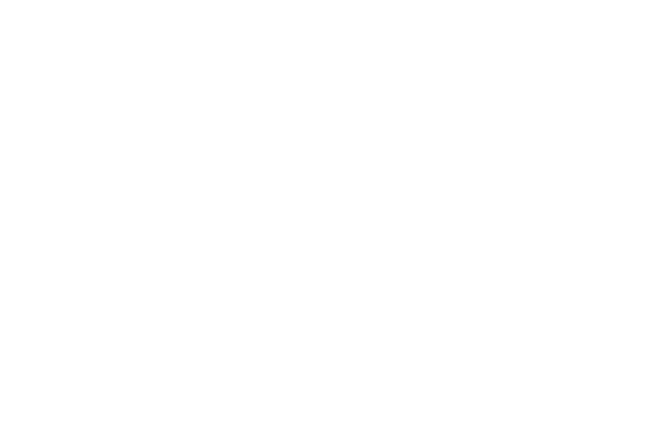
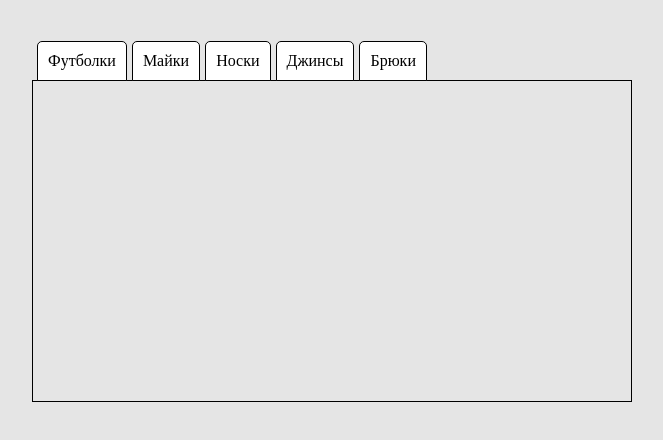
Before and after one commit to Zaouza163/GildiyaPRO_Test, a plain HTML site: page index.html in a window 1280 px wide. Shown: the whole page, without its empty margins (308-971 px from the left). Drawn offline with Linux system fonts and the light colour scheme; the site is published under a folder, as on GitHub Pages, so addresses that start at the root find nothing.

Commit message:
Update index.html

```diff
--- a/index.html
+++ b/index.html
@@ -5,8 +5,8 @@
   <meta http-equiv="X-UA-Compatible" content="IE=edge">
   <meta name="viewport" content="width=device-width, initial-scale=1.0">
   <title>TestTask</title>
-  <link rel="stylesheet" href="/style.css">
-  <script defer src="/index.js"></script>
+  <link rel="stylesheet" href="style.css">
+  <script defer src="index.js"></script>
 </head>
 <body>
 
```
